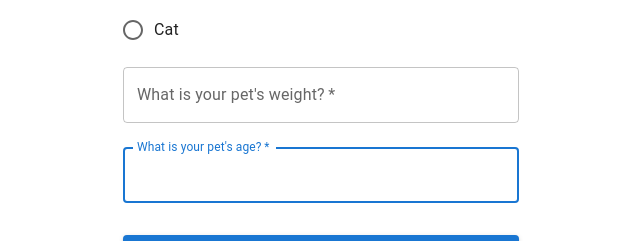
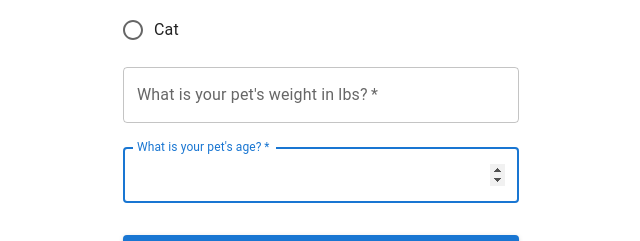
Before and after one commit to aleji0/project-3, a React (Create React App) app in the folder client/: page /account in a window 1280 px wide. Shown: the part 240-481 px from the top of the page, without its empty margins (319-959 px from the left). Built offline with nearby package versions, Linux system fonts and the light colour scheme.

Commit message:
Update Account.js
fixed all errors on the weight and age

```diff
--- a/client/src/components/Account.js
+++ b/client/src/components/Account.js
@@ -20,6 +20,8 @@ const Account = () => {
   const [formState, setFormState] = useState({
     petName: "",
     petType: "",
+    petWeight: "",
+    petAge: "",
   });
   const [addPet, { error, data }] = useMutation(ADD_PET);
   const handleChange = (event) => {
@@ -27,8 +29,23 @@ const Account = () => {
     setFormState({
       ...formState,
       [name]: value,
+      // [weight]: value,
+      // [age]: age,
     });
   };
+
+  const [selected, setSelected] = useState("dog");
+  const handleRadio = (event) => {
+    console.log(event.target.value);
+    setSelected(event.target.value);
+  };
+  // const handleWeight = (event) => {
+  //   const { weight, value } = event.target;
+  //   setFormState({
+  //     ...formState,
+  //     [weight]: value,
+  //   });
+
   const handleSubmit = async (event) => {
     event.preventDefault();
     console.log(formState);
@@ -44,13 +61,9 @@ const Account = () => {
     setFormState({
       petName: "",
       petType: "",
+      petWeight: "",
+      petAge: "",
     });
-  };
-  const [selected, setSelected] = useState("dog");
-
-  const handleRadio = (event) => {
-    console.log(event.target.value);
-    setSelected(event.target.value);
   };
 
   return (
@@ -119,13 +132,13 @@ const Account = () => {
               required
               fullWidth
               id="petWeight"
-              label="What is your pet's weight?"
+              label="What is your pet's weight in lbs?"
               name="petWeight"
               autoComplete="petWeight"
               autoFocus
               className="form-input"
-              placeholder="Your pet's weight"
-              type="text"
+              placeholder="Your pet's weight in lbs?"
+              type="number"
               value={formState.petWeight}
               onChange={handleChange}
             />
@@ -140,8 +153,8 @@ const Account = () => {
               autoFocus
               className="form-input"
               placeholder="Your pet's age"
-              type="text"
-              value={formState.petName}
+              type="number"
+              value={formState.petAge}
               onChange={handleChange}
             />
             <Button
```
